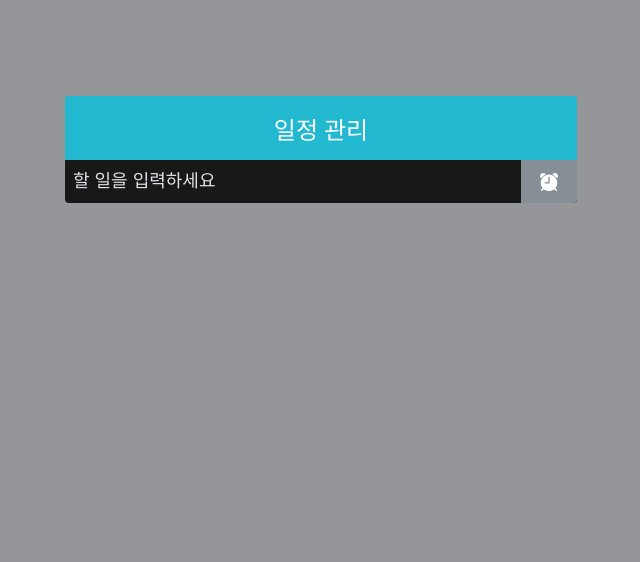
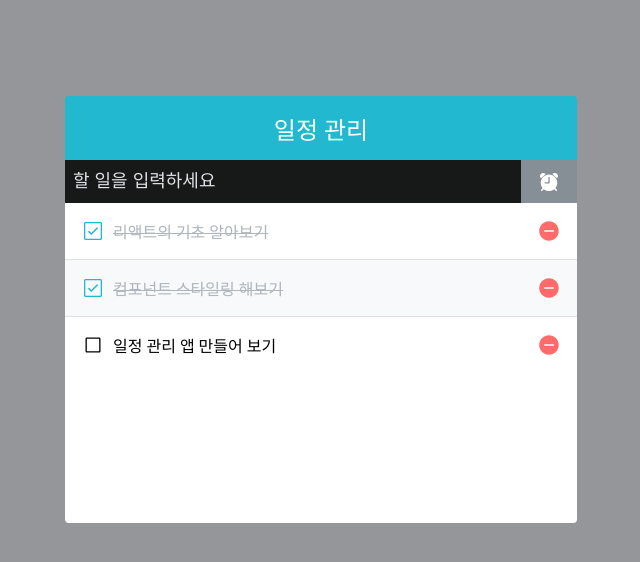
Before and after one commit to FE-Lex-Kim/React-Todo, a React (Create React App) app: page / in a window 1280 px wide. Shown: the top 562 px of the page, without its empty margins (319-959 px from the left). Built offline with nearby package versions, Linux system fonts and the light colour scheme.

Commit message:
기능추가전 css html 완성

```diff
--- a/src/App.js
+++ b/src/App.js
@@ -1,11 +1,32 @@
+import { useState } from 'react';
 import './App.css';
 import Todoinsert from './components/Todoinsert';
+import TodoList from './components/TodoList';
 import TodoTemplete from './components/TodoTemplete';
 
 function App() {
+  const [todos, setTodos] = useState([
+    {
+      id: 1,
+      text: '리액트의 기초 알아보기',
+      checked: true,
+    },
+    {
+      id: 2,
+      text: '컴포넌트 스타일링 해보기',
+      checked: true,
+    },
+    {
+      id: 3,
+      text: '일정 관리 앱 만들어 보기',
+      checked: false,
+    },
+  ]);
+
   return (
     <TodoTemplete>
       <Todoinsert />
+      <TodoList todos={todos} />
     </TodoTemplete>
   );
 }
--- a/src/components/TodoList.js
+++ b/src/components/TodoList.js
@@ -0,0 +1,15 @@
+import React from 'react';
+import TodoListItem from './TodoListItem';
+import './TodoList.scss';
+
+const TodoList = ({ todos }) => {
+  return (
+    <div className="TodoList">
+      {todos.map((todo) => (
+        <TodoListItem todo={todo} key={todo.id} />
+      ))}
+    </div>
+  );
+};
+
+export default TodoList;
--- /dev/null
+++ b/src/components/TodoList.scss
@@ -0,0 +1,5 @@
+.TodoList {
+  min-height: 320px;
+  max-height: 513px;
+  overflow-y: auto;
+}
--- a/src/components/TodoListItem.js
+++ b/src/components/TodoListItem.js
@@ -0,0 +1,25 @@
+import React from 'react';
+import './TodoListItem.scss';
+import {
+  IoIosCheckboxOutline,
+  IoIosSquareOutline,
+  IoIosRemoveCircle,
+} from 'react-icons/io';
+import cn from 'classnames';
+
+const TodoListItem = ({ todo }) => {
+  const { text, checked } = todo;
+  return (
+    <div className="TodoListItem">
+      <div className={cn('checkbox', { checked })}>
+        {checked ? <IoIosCheckboxOutline /> : <IoIosSquareOutline />}
+        <div className="text">{text}</div>
+      </div>
+      <div className="remove">
+        <IoIosRemoveCircle />
+      </div>
+    </div>
+  );
+};
+
+export default TodoListItem;
--- /dev/null
+++ b/src/components/TodoListItem.scss
@@ -0,0 +1,47 @@
+.TodoListItem {
+  padding: 1rem;
+  display: flex;
+  align-items: center; // 세로 중앙 정렬
+  &:nth-child(even) {
+    background: #f8f9fa;
+  }
+  .checkbox {
+    cursor: pointer;
+    flex: 1; // 차지할 수 있는 영역 모두 차지
+    display: flex;
+    align-items: center; // 세로 중앙 정렬
+    svg {
+      // 아이콘
+      font-size: 1.5rem;
+    }
+    .text {
+      margin-left: 0.5rem;
+      flex: 1; // 차지할 수 있는 영역 모두 차지
+    }
+    // 체크되었을 때 보여 줄 스타일
+    &.checked {
+      svg {
+        color: #22b8cf;
+      }
+      .text {
+        color: #adb5bd;
+        text-decoration: line-through;
+      }
+    }
+  }
+  .remove {
+    display: flex;
+    align-items: center;
+    font-size: 1.5rem;
+    color: #ff6b6b;
+    cursor: pointer;
+    &:hover {
+      color: #ff8787;
+    }
+  }
+
+  // 엘리먼트 사이사이에 테두리를 넣어 줌
+  & + & {
+    border-top: 1px solid #dee2e6;
+  }
+}
```
Also changed, not shown: 1 other file (tests, documents, lock files or other folders).
